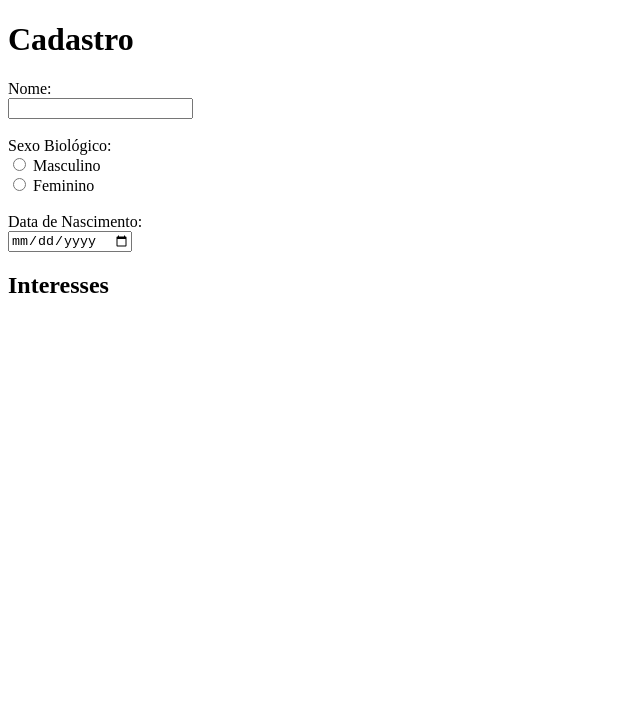
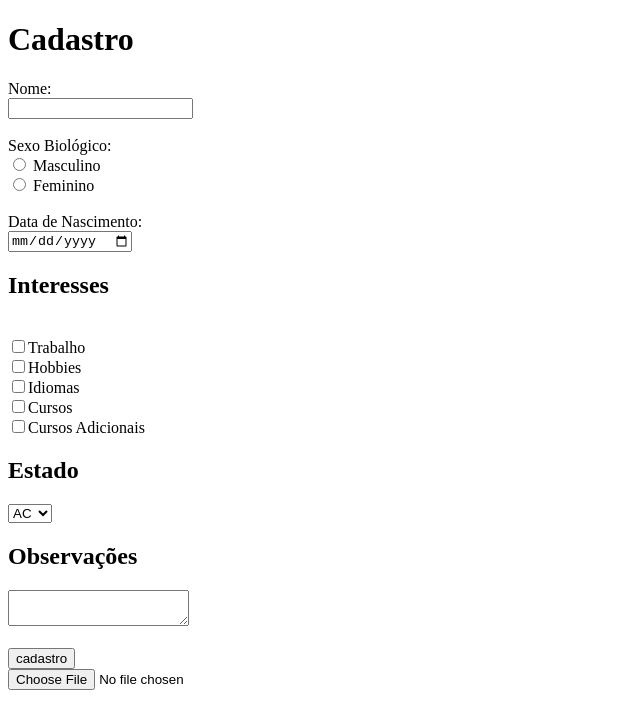
Before and after one commit to EFiedler1/AulaHTML, a plain HTML site: page cadastro.html in a window 1280 px wide. Shown: the whole page, without its empty margins (0-640 px from the left). Drawn offline with Linux system fonts and the light colour scheme.

Commit message:
aula front end 3 (cadastro)

```diff
--- a/cadastro.html
+++ b/cadastro.html
@@ -25,6 +25,58 @@
 
 
         <h2>Interesses</h2>
+        <br>
+        <input type="checkbox" name="Interesses">Trabalho
+        <br>
+        <input type="checkbox" name="Interesses">Hobbies
+        <br>
+        <input type="checkbox" name="Interesses">Idiomas
+        <br>
+        <input type="checkbox" name="Interesses">Cursos
+        <br>
+        <input type="checkbox" name="Interesses">Cursos Adicionais
+
+        <h2>Estado</h2>
+        <select name="estado">
+            <option value="AC">AC</option>
+            <option value="AL">AL</option>
+            <option value="AM">AM</option>
+            <option value="AP">AP</option>
+            <option value="BA">BA</option>
+            <option value="CE">CE</option>
+            <option value="DF">DF</option>
+            <option value="ES">ES</option>
+            <option value="GO">GO</option>
+            <option value="MA">MA</option>
+            <option value="MG">MG</option>
+            <option value="MS">MS</option>
+            <option value="MT">MT</option>
+            <option value="PA">PA</option>
+            <option value="PB">PB</option>
+            <option value="PE">PE</option>
+            <option value="PI">PI</option>
+            <option value="PR">PR</option>
+            <option value="RJ">RJ</option>
+            <option value="RN">RN</option>
+            <option value="RO">RO</option>
+            <option value="RR">RR</option>
+            <option value="RS">RS</option>
+            <option value="SC">SC</option>
+            <option value="SE">SE</option>
+            <option value="SP">SP</option>
+            <option value="TO">TO</option>
+        </select>
+
+        <h2>Observações</h2>
+
+        <textarea name=""></textarea>
+        <br><br>
+        <input type="submit" value="cadastro">
+
+    </form>
+
+    <form action="">
+        <input type="file" accept="image">
     </form>
 
 </body>
```
